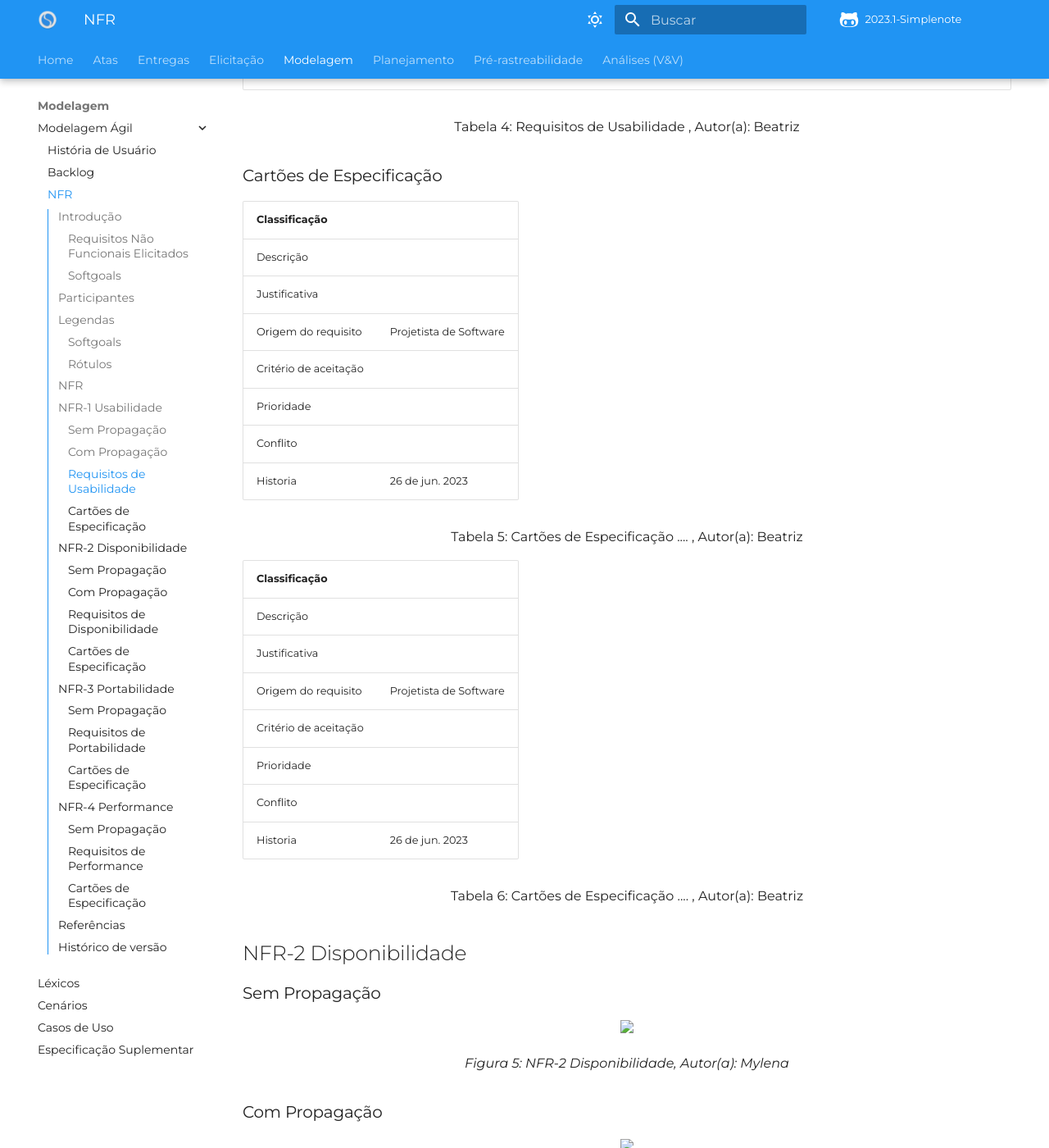
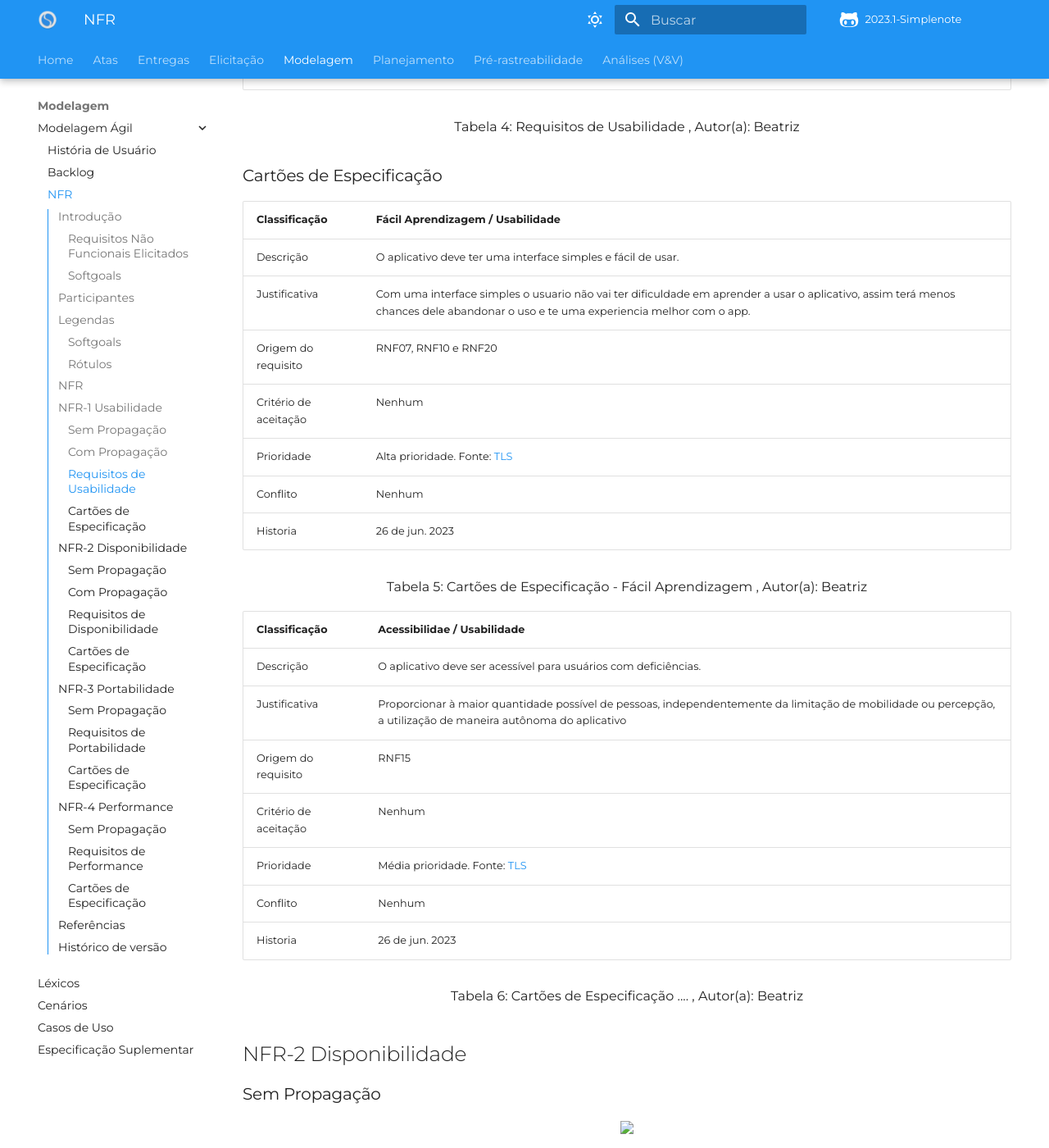
Before and after one commit to Requisitos-de-Software/2023.1-Simplenote, an MkDocs documentation site: the page built from docs/modelagem/nfr.md, in a window 1280 px wide and 1400 px high, scrolled down 4787 px. Shown: the whole window at 82% size. Built offline with MkDocs 1.6.1 and Material for MkDocs 9.7.7, drawn with Linux system fonts in a browser that asks for light colours; some web fonts are replaced; comment, search, counter and statistics services are not loaded.

Commit message:
CDE de Usabilidade

```diff
--- a/docs/modelagem/nfr.md
+++ b/docs/modelagem/nfr.md
@@ -170,29 +170,29 @@ Tabela 4: Requisitos de Usabilidade , Autor(a): Beatriz
 
 ### Cartões de Especificação
 
-| Classificação         |  |
+| Classificação         | Fácil Aprendizagem / Usabilidade |
 | ----------------------|--|
-| Descrição             |  |
-| Justificativa         |  |
-| Origem do requisito   | Projetista de Software |
-| Critério de aceitação |  |
-| Prioridade            |  |
-| Conflito              |  |
+| Descrição             | O aplicativo deve ter uma interface simples e fácil de usar. |
+| Justificativa         | Com uma interface simples o usuario não vai ter dificuldade em aprender a usar o aplicativo, assim terá menos chances dele abandonar o uso e te uma experiencia melhor com o app. |
+| Origem do requisito   | RNF07, RNF10 e RNF20 |
+| Critério de aceitação | Nenhum |
+| Prioridade            | Alta prioridade. Fonte: [TLS](https://requisitos-de-software.github.io/2023.1-Simplenote/elicitacao/Prioriza%C3%A7%C3%A3o/ThreeLevelScale/)|
+| Conflito              | Nenhum |
 | Historia              | 26 de jun. 2023 |
 
 <div align="center">
-Tabela 5: Cartões de Especificação .... , Autor(a): Beatriz
+Tabela 5: Cartões de Especificação - Fácil Aprendizagem , Autor(a): Beatriz
 </div>
 <p></p>
 
-| Classificação         |  |
+| Classificação         | Acessibilidae / Usabilidade |
 | ----------------------|--|
-| Descrição             |  |
-| Justificativa         |  |
-| Origem do requisito   | Projetista de Software |
-| Critério de aceitação |  |
-| Prioridade            |  |
-| Conflito              |  |
+| Descrição             | O aplicativo deve ser acessível para usuários com deficiências. |
+| Justificativa         | Proporcionar à maior quantidade possível de pessoas, independentemente da limitação de mobilidade ou percepção, a utilização de maneira autônoma do aplicativo  |
+| Origem do requisito   | RNF15 |
+| Critério de aceitação | Nenhum  |
+| Prioridade            | Média prioridade. Fonte: [TLS](https://requisitos-de-software.github.io/2023.1-Simplenote/elicitacao/Prioriza%C3%A7%C3%A3o/ThreeLevelScale/)  |
+| Conflito              | Nenhum |
 | Historia              | 26 de jun. 2023 |
 
 
```
